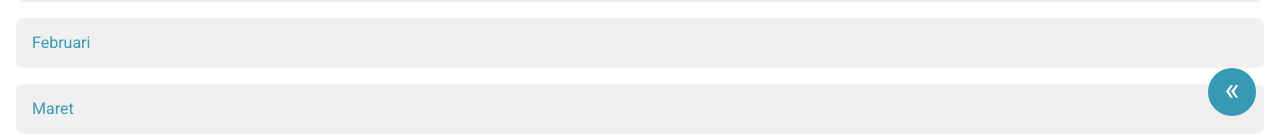
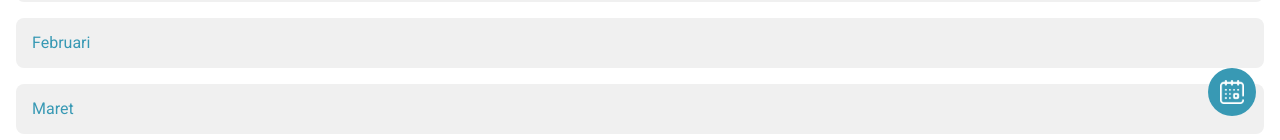
Before and after one commit to miftahafina/kaldik, a React (Create React App) app: page / in a window 1280 px wide. Shown: the part 660-800 px from the top of the page. Built offline with nearby package versions, Linux system fonts and the light colour scheme.

Commit message:
Remove Fab on AgendaContainer because error on history.push

```diff
--- a/src/Components/Fab/Fab.jsx
+++ b/src/Components/Fab/Fab.jsx
@@ -1,11 +1,32 @@
-import React from 'react';
+// Lib
+import React, { useState } from 'react';
+import { withRouter } from 'react-router';
 
-const Home = () => {
+// Static
+import CalendarIcon from '../../img/calendar.png';
+
+const Fab = (props) => {
+  const [today] = useState(
+    new Date()
+  );
+
+  const handleClick = () => {
+
+    let yearParam  = today.getYear() + 1900;
+    let monthParam = `${yearParam}${('0'+today.getMonth()).slice(-2)}`;
+
+    let url = `/agenda/${yearParam}/${monthParam}`;
+    props.history.push(url);
+
+    console.log(props.history);
+
+  }
+
   return (
-    <div className="fab">
-      &laquo;
+    <div className="fab" onClick={() => handleClick()}>
+      <img src={CalendarIcon} alt='Calendar icon' />
     </div>
   );
 }
 
-export default Home;
+export default withRouter(Fab);
--- a/src/Components/Header/Header.jsx
+++ b/src/Components/Header/Header.jsx
@@ -1,13 +1,17 @@
 import React from 'react';
+import { withRouter } from 'react-router';
 
 const Header = (props) => {
+  const handleClick = () => {
+    props.history.push('/');
+  }
 
   return (
-    <div className="header">
+    <div className="header" onClick={() => handleClick()}>
       <div className="title">{props.headerData.title}</div>
       <div className="subtitle">{props.headerData.subtitle}</div>
     </div>
   );
 }
 
-export default Header;
+export default withRouter(Header);
--- a/src/Containers/AgendaContainer/AgendaContainer.jsx
+++ b/src/Containers/AgendaContainer/AgendaContainer.jsx
@@ -22,8 +22,7 @@ const AgendaContainer = (props) => {
     subtitle:props.calendar
             .years.find(x => x.id === params.yearId)
             .name,
-  })
-
+  });
 
   return (
     <Fragment>
--- a/src/Containers/App/App.jsx
+++ b/src/Containers/App/App.jsx
@@ -3,7 +3,6 @@ import React, { useState } from 'react';
 import { BrowserRouter as Router, Switch, Route } from 'react-router-dom';
 
 // Components
-import Fab from '../../Components/Fab/Fab';
 import CalendarContainer from '../CalendarContainer/CalendarContainer';
 import AgendaContainer from '../AgendaContainer/AgendaContainer';
 
@@ -12,6 +11,7 @@ import CalendarData from '../../Data/CalendarData';
 
 
 const App = () => {
+
   const [calendar] = useState(CalendarData);
 
   return (
@@ -27,7 +27,6 @@ const App = () => {
           </Route>
         </Switch>
 
-        <Fab/>
       </div>  {/* ./container */}
     </Router>
   );
--- a/src/Containers/CalendarContainer/CalendarContainer.jsx
+++ b/src/Containers/CalendarContainer/CalendarContainer.jsx
@@ -3,6 +3,7 @@ import React, { Fragment, useState } from 'react';
 import { withRouter } from 'react-router';
 
 // Component
+import Fab from '../../Components/Fab/Fab';
 import Header from '../../Components/Header/Header'
 
 const CalendarContainer = (props) => {
@@ -42,6 +43,7 @@ const CalendarContainer = (props) => {
           }
         </div>
       </div>
+      <Fab/>
     </Fragment>
   )
 }
--- a/src/index.css
+++ b/src/index.css
@@ -197,6 +197,11 @@ body {
   position: fixed;
   right: 24px;
   bottom: 24px;
+
+  display: flex;
+  flex-direction: column;
+  align-items: center;
+  justify-content: center;
 }
 
 .fab:hover {
@@ -206,3 +211,7 @@ body {
 .fab:active {
   box-shadow: 0 4px 12px 0 var(--shadow);
 }
+
+.fab > img {
+  width: 24px;
+}
```
Also changed, not shown: src/img/calendar.png (added).
